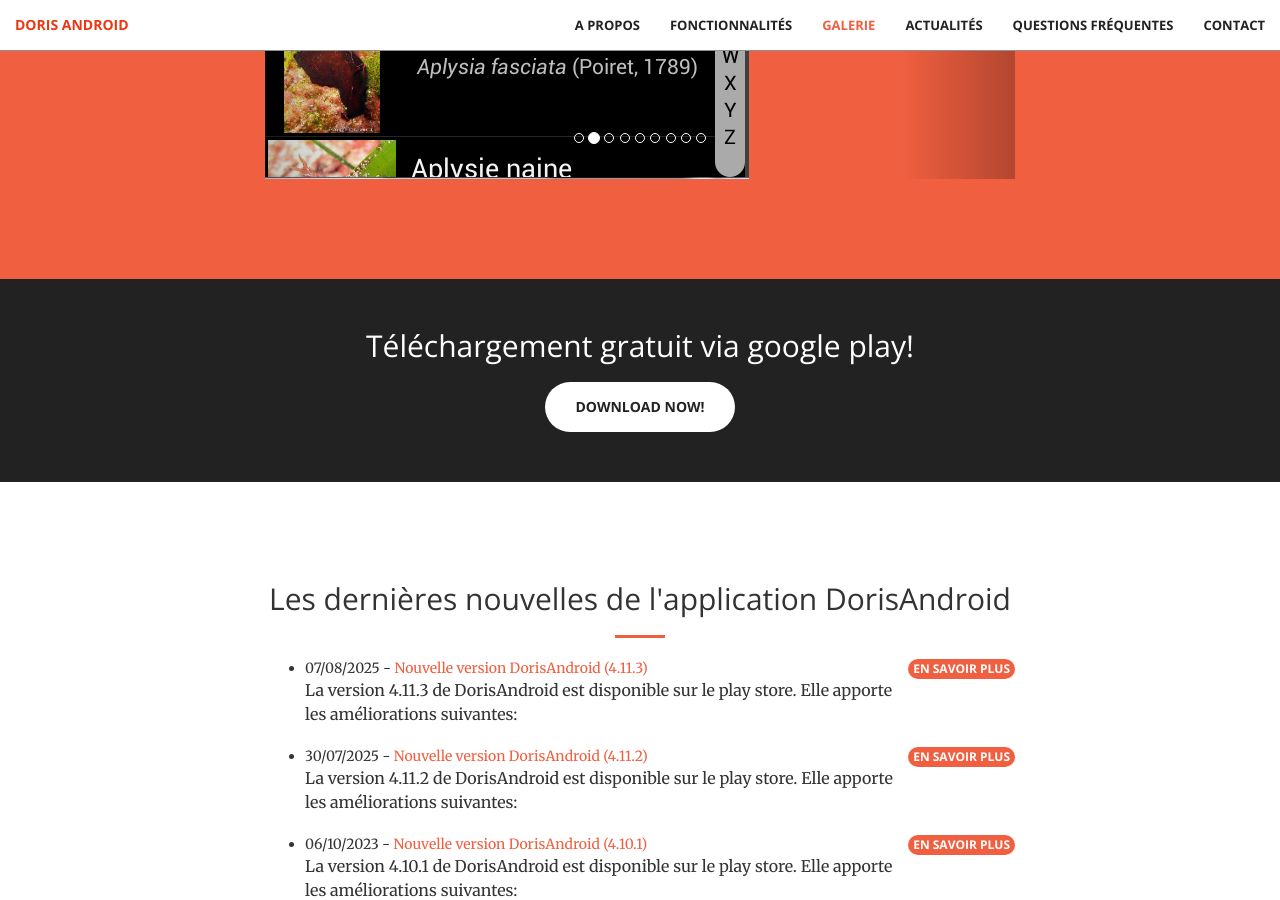
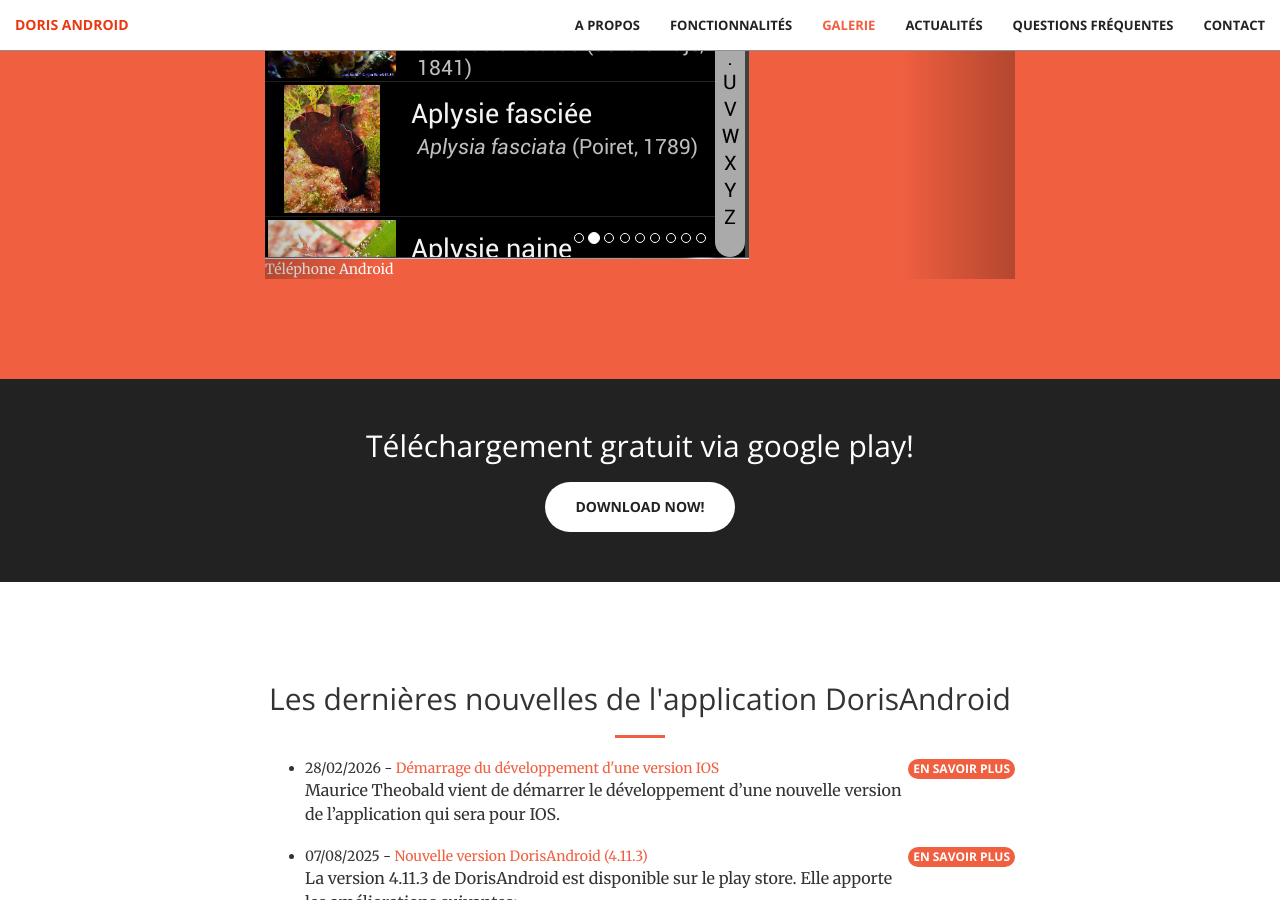
Before and after one commit to doris-ffessm/doris-ffessm.github.io, a Jekyll site: the page built from index.md, in a window 1280 px wide and 900 px high, scrolled down 3602 px. Built offline with Jekyll 4.4.1, drawn with Linux system fonts in a browser that asks for light colours; some of the changed text lies outside the part shown.

Commit message:
add annonce of IOS version and start renaming to DorisPocket

```diff
--- a/Gemfile
+++ b/Gemfile
@@ -8,14 +8,14 @@ source "https://rubygems.org"
 #
 # This will help ensure the proper Jekyll version is running.
 # Happy Jekylling!
-gem "jekyll", "~> 4.3.2"
+# gem "jekyll", "~> 4.3.2"
 
 # This is the default theme for new Jekyll sites. You may change this to anything you like.
 gem "minima", "~> 2.0"
 
 # If you want to use GitHub Pages, remove the "gem "jekyll"" above and
 # uncomment the line below. To upgrade, run `bundle update github-pages`.
-# gem "github-pages", group: :jekyll_plugins
+gem "github-pages", group: :jekyll_plugins
 
 # If you have any plugins, put them here!
 group :jekyll_plugins do
--- a/_config.yml
+++ b/_config.yml
@@ -13,7 +13,7 @@
 # you will see them accessed via {{ site.title }}, {{ site.email }}, and so on.
 # You can create any custom variable you would like, and they will be accessible
 # in the templates via {{ site.myvariable }}.
-title: Doris Android
+title: Doris Pocket (Android et IOS)
 email: doris4android@gmail.com
 developers_email: doris-android-developers@lists.gforge.inria.fr
 discussion_url: https://github.com/doris-ffessm/doris-android/discussions
--- a/_includes/call-to-action.html
+++ b/_includes/call-to-action.html
@@ -2,9 +2,9 @@
     <div class="container">
         <div class="row">
             <div class="col-lg-8 col-lg-offset-2 col-sm-8 col-sm-offset-2 text-center">
-                <h2 class="section-heading">DorisAndroid</h2>
+                <h2 class="section-heading">DorisPocket</h2>
                 <hr class="light">
-                <p >DORIS Android est un guide illustré des espèces subaquatiques de France métropolitaine et d'outre-mer pouvant être emmené "presque" partout.</p>
+                <p >DORIS Pocket (Android et IOS) est un guide illustré des espèces subaquatiques de France métropolitaine et d'outre-mer pouvant être emmené "presque" partout.</p>
 				<p >Basé sur les données du site <a class="text-light bg-dark" href="http://doris.ffessm.fr">http://doris.ffessm.fr</a>, il apporte une aide à l'identification et à l'observation des espèces marines et d'eau douce pour profiter au mieux de vos plongées sous marines ou de vos balades sur l'estran.</p>
 
                 <!-- <a href="https://play.google.com/store/apps/details?id=fr.ffessm.doris.android" class="btn btn-default btn-xl">Fork Me!</a> -->
@@ -18,6 +18,11 @@
             		<img width="250" alt='Disponible sur Google Play' src='https://play.google.com/intl/en_us/badges/images/generic/fr_badge_web_generic.png'/>
             	</a>
             </div>
+
+            <div class="col-lg-2 col-lg-offset-5 text-center">
+                <a href='https://play.google.com/store/apps/details?id=fr.ffessm.doris.android&pcampaignid=MKT-Other-global-all-co-prtnr-py-PartBadge-Mar2515-1'>
+            		<img width="250" height="80" alt='Bientôt disponible sur l\'App Store' src='img/soon-on-applestore.png'/>
+            </div>
         </div>
     </div>
 </section>
--- a/_includes/gallery.html
+++ b/_includes/gallery.html
@@ -22,30 +22,39 @@
 				  <div class="carousel-inner">
 						<div class="item active">
 						  <img src="img/gallery/tel_01.png" alt="">
+						  Téléphone Android
 						</div>
 						<div class="item">
 						  <img src="img/gallery/tel_02.png" alt="">
+						  Téléphone Android
 						</div>
 						<div class="item">
 						  <img src="img/gallery/tel_03.png" alt="">
+						  Téléphone Android
 						</div>
 						<div class="item">
 						  <img src="img/gallery/tel_04.png" alt="">
+						  Téléphone Android
 						</div>
 						<div class="item">
 						  <img src="img/gallery/tel_05.png" alt="">
+						  Téléphone Android
 						</div>
 						<div class="item">
 						  <img src="img/gallery/tablet_01.png" alt="">
+						  Tablette Android
 						</div>
 						<div class="item">
 						  <img src="img/gallery/tablet_02.png" alt="">
+						  Tablette Android
 						</div>
 						<div class="item">
 						  <img src="img/gallery/tablet_03.png" alt="">
+						  Tablette Android
 						</div>
 						<div class="item">
 						  <img src="img/gallery/tablet_04.png" alt="">
+						  Tablette Android
 						</div>
 				  </div>
 
--- a/_includes/head.html
+++ b/_includes/head.html
@@ -6,7 +6,7 @@
     <meta name="description" content="">
     <meta name="author" content="">
 
-    <title>DorisAndroid - votre guide sous-marin illustré</title>
+    <title>DorisPocket - votre guide sous-marin illustré</title>
 
     <!-- Bootstrap Core CSS -->
     <link rel="stylesheet" href="/css/bootstrap.min.css" type="text/css">
--- /dev/null
+++ b/_posts/2026-03-01-dorispocketios-annonce.md
@@ -0,0 +1,12 @@
+---
+layout: post
+title:  "Démarrage du développement d'une version IOS"
+date:   2026-03-01 00:05:02 +0200
+categories: IOS
+---
+Maurice Theobald vient de démarrer le développement d'une nouvelle version de l'application qui sera pour IOS.
+
+Elle s'appelera DorisPocket pour respecter la politique de nommage Apple.
+
+
+Restez à l'écoute.
```
Also changed, not shown: img/soon-on-applestore.png (added), 1 other file.
